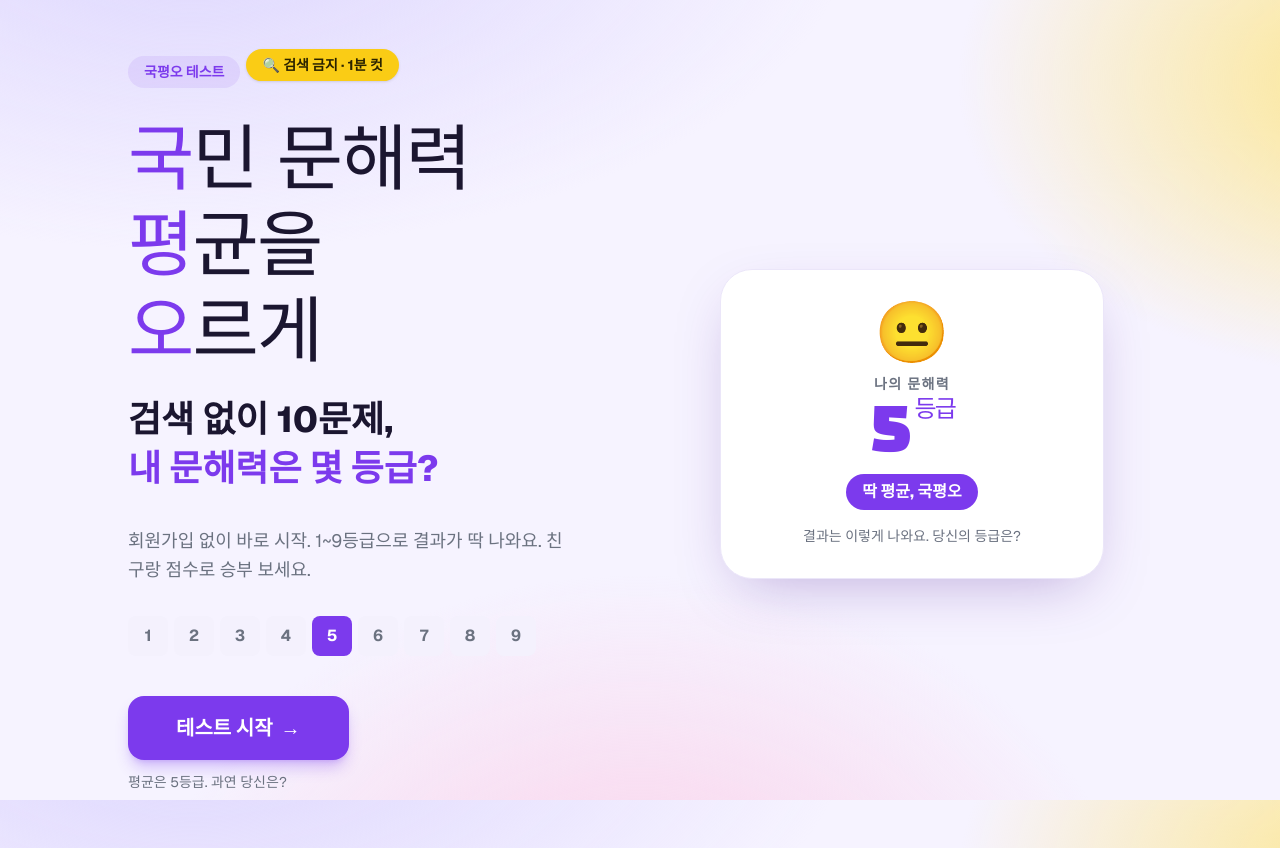
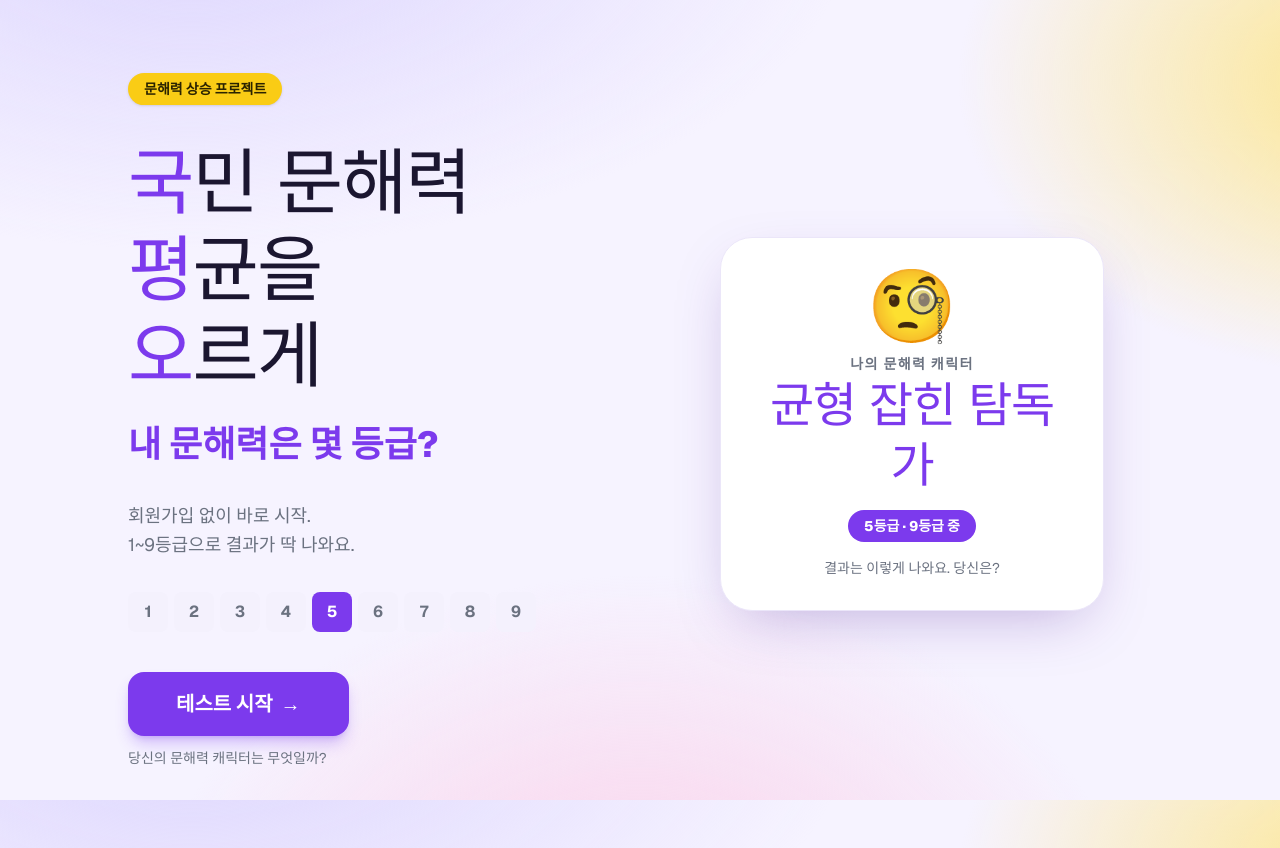
Before and after one commit to min-38/GukPyeongO, a Next.js app: page / in a window 1280 px wide. Built offline with nearby package versions, Linux system fonts and the light colour scheme.

Commit message:
[#32][feat] 결과 화면 페르소나 중심 개편 + 부정 표현 제거
https://github.com/min-38/GukPyeongO/issues/32

```diff
--- a/app/(app)/page.tsx
+++ b/app/(app)/page.tsx
@@ -7,11 +7,8 @@ export default function Home() {
       <div className="flex flex-1 flex-col lg:flex-none">
         <div className="flex flex-1 flex-col items-center justify-center gap-7 text-center lg:flex-none lg:items-start lg:gap-8 lg:text-left">
           <div className="flex flex-wrap items-center justify-center gap-1.5 lg:justify-start">
-            <span className="rounded-full bg-brand/10 px-4 py-1.5 text-sm font-bold text-brand">
-              국평오 테스트
-            </span>
             <span className="animate-float inline-flex items-center gap-1.5 rounded-full bg-accent px-4 py-1.5 text-sm font-bold text-accent-foreground shadow-sm">
-              🔍 검색 금지 · 1분 컷
+              문해력 상승 프로젝트
             </span>
           </div>
 
@@ -24,15 +21,12 @@ export default function Home() {
               <span className="text-brand">오</span>르게
             </h1>
             <p className="text-2xl font-extrabold leading-snug lg:text-4xl">
-              검색 없이 10문제,
-              <br />
               <span className="text-brand">내 문해력은 몇 등급?</span>
             </p>
           </div>
 
           <p className="max-w-xs text-base leading-relaxed text-muted lg:max-w-md lg:text-lg">
-            회원가입 없이 바로 시작. 1~9등급으로 결과가 딱 나와요. 친구랑 점수로
-            승부 보세요.
+            회원가입 없이 바로 시작.<br /> 1~9등급으로 결과가 딱 나와요.
           </p>
 
           <div className="flex flex-wrap items-center justify-center gap-1.5 lg:justify-start">
@@ -59,25 +53,25 @@ export default function Home() {
           <span className="transition-transform group-hover:translate-x-1">→</span>
         </Link>
         <p className="mt-3 text-center text-xs text-muted lg:text-left lg:text-sm">
-          평균은 5등급. 과연 당신은?
+          당신의 문해력 캐릭터는 무엇일까?
         </p>
       </div>
 
       {/* 오른쪽: 데스크톱 전용 비주얼 (샘플 결과 카드) */}
       <div className="hidden lg:flex lg:items-center lg:justify-center">
         <div className="animate-float w-full max-w-sm rounded-[2rem] border border-border bg-surface p-8 text-center shadow-[0_20px_60px_-20px_rgba(76,29,149,0.35)]">
-          <span className="text-6xl">😐</span>
+          <span className="text-7xl">🧐</span>
           <p className="mt-3 text-sm font-bold tracking-widest text-muted">
-            나의 문해력
+            나의 문해력 캐릭터
           </p>
-          <p className="font-display text-7xl leading-none tracking-tight text-brand">
-            5<span className="ml-1 align-top text-2xl">등급</span>
+          <p className="mt-1 font-display text-5xl leading-tight tracking-tight text-brand">
+            균형 잡힌 탐독가
           </p>
-          <p className="mt-2 inline-block rounded-full bg-brand px-4 py-1.5 text-base font-extrabold text-brand-foreground">
-            딱 평균, 국평오
+          <p className="mt-3 inline-block rounded-full bg-brand px-4 py-1.5 text-sm font-extrabold text-brand-foreground">
+            5등급 · 9등급 중
           </p>
           <p className="mt-4 text-sm text-muted">
-            결과는 이렇게 나와요. 당신의 등급은?
+            결과는 이렇게 나와요. 당신은?
           </p>
         </div>
       </div>
--- a/app/(app)/result/page.tsx
+++ b/app/(app)/result/page.tsx
@@ -49,7 +49,7 @@ export default function ResultPage() {
   async function handleShare() {
     if (!result) return;
     const url = window.location.origin;
-    const text = `국평오 테스트 결과: ${result.grade}등급 "${result.title}"! 검색 없이 10문제, 당신의 문해력은?`;
+    const text = `국평오 테스트: 내 문해력 캐릭터는 "${result.title}" (${result.grade}등급)! 당신은?`;
 
     if (typeof navigator !== "undefined" && navigator.share) {
       try {
@@ -95,22 +95,21 @@ export default function ResultPage() {
      {/* 왼쪽 위: 등급·통계·공유 카드 */}
      <div className="lg:col-start-1 lg:row-start-1 lg:rounded-[2rem] lg:border lg:border-border lg:bg-surface lg:p-8 lg:shadow-[0_20px_60px_-20px_rgba(76,29,149,0.35)]">
       <div className="animate-pop flex flex-col items-center text-center">
-        <span className="text-6xl">{theme.emoji}</span>
+        <span className="text-7xl">{theme.emoji}</span>
         <p className="mt-3 text-sm font-bold tracking-widest text-muted">
-          나의 문해력
+          나의 문해력 캐릭터
         </p>
         <p
-          className="font-display text-[5.5rem] leading-none tracking-tight"
+          className="mt-1 font-display text-5xl leading-tight tracking-tight lg:text-6xl"
           style={{ color: theme.color }}
         >
-          {result.grade}
-          <span className="ml-1 align-top text-3xl">등급</span>
+          {result.title}
         </p>
         <p
-          className="mt-1 rounded-full px-5 py-2 text-lg font-extrabold text-white"
+          className="mt-3 rounded-full px-4 py-1.5 text-sm font-extrabold text-white"
           style={{ backgroundColor: theme.color }}
         >
-          {result.title}
+          {result.grade}등급 · 9등급 중
         </p>
         <p className="mt-4 max-w-xs text-base text-muted">{theme.blurb}</p>
       </div>
--- a/app/layout.tsx
+++ b/app/layout.tsx
@@ -14,7 +14,7 @@ const geistMono = Geist_Mono({
 
 const title = "국평오 테스트 — 검색 없이 10문제";
 const description =
-  "검색 없이 10문제. 당신의 문해력은 몇 등급? 친구와 점수로 승부 보세요.";
+  "검색 없이 10문제. 당신의 문해력은 몇 등급?";
 
 export const metadata: Metadata = {
   title,
--- a/app/lib/quiz.ts
+++ b/app/lib/quiz.ts
@@ -177,36 +177,36 @@ export interface AdminReport extends Report {
   questionPrompt: string;
 }
 
-// 등급별 칭호 (톤앤매너: 놀리되 모욕하지 않기)
+// 등급별 페르소나(캐릭터/별명) — 결과 화면의 메인. 톤: 성장/도전, 모욕 금지.
 export const GRADE_TITLES: Record<number, string> = {
-  1: "국평오 정복자",
-  2: "공지문 마스터",
-  3: "사흘 완벽 이해",
-  4: "금일 안정권",
-  5: "딱 평균, 국평오",
-  6: "가끔 흔들리는 중",
-  7: "금일에서 흔들림",
-  8: "공지문 생존 위기",
-  9: "사흘 피해자 모임",
+  1: "어휘 마스터",
+  2: "문해력 우등생",
+  3: "어휘 수집가",
+  4: "성장형 독서가",
+  5: "균형 잡힌 탐독가",
+  6: "문해력 새싹",
+  7: "도전하는 새내기",
+  8: "어휘 탐험가",
+  9: "무한 성장 캐릭터",
 };
 
 // 등급별 시각 테마 (결과 화면 표현용 — 컬러/이모지/한줄평)
 export interface GradeTheme {
-  color: string; // 큰 등급 숫자·강조 컬러
+  color: string; // 페르소나 이름·강조 컬러
   emoji: string;
-  blurb: string; // 가벼운 한줄평 (모욕 금지)
+  blurb: string; // 가벼운 한줄평 (성장/도전 톤, 모욕 금지)
 }
 
 const GRADE_THEMES: Record<number, GradeTheme> = {
-  1: { color: "#f59e0b", emoji: "🏆", blurb: "검색 없이 이 정도면 진짜 고수." },
-  2: { color: "#10b981", emoji: "🎉", blurb: "공지문 정도는 가뿐하네요." },
+  1: { color: "#f59e0b", emoji: "🦉", blurb: "검색 없이 이 정도면 진짜 고수." },
+  2: { color: "#10b981", emoji: "🎓", blurb: "공지문 정도는 가뿐하죠." },
   3: { color: "#14b8a6", emoji: "✨", blurb: "사흘이 며칠인지 확실히 아는 사람." },
-  4: { color: "#6366f1", emoji: "🙂", blurb: "안정권. 살짝만 더 가면 상위권." },
-  5: { color: "#7c3aed", emoji: "😐", blurb: "딱 평균, 그래서 국평오." },
-  6: { color: "#f97316", emoji: "😅", blurb: "가끔 헷갈리는 그 느낌 아니까." },
-  7: { color: "#fb7185", emoji: "😬", blurb: "'금일'에서 한 번 흔들렸죠?" },
-  8: { color: "#ef4444", emoji: "🫠", blurb: "공지문이 좀 어려웠나 봐요." },
-  9: { color: "#dc2626", emoji: "😭", blurb: "괜찮아요, 다시 도전하면 됩니다." },
+  4: { color: "#6366f1", emoji: "🚀", blurb: "상위권이 코앞! 조금만 더." },
+  5: { color: "#7c3aed", emoji: "🧐", blurb: "딱 중간, 여기서부터 치고 올라가요." },
+  6: { color: "#f97316", emoji: "🌱", blurb: "감 잡는 중. 가능성이 보여요." },
+  7: { color: "#fb7185", emoji: "🐣", blurb: "한 끗 차이! 다시 보면 보여요." },
+  8: { color: "#ef4444", emoji: "📚", blurb: "새로운 단어를 만나는 중, 그게 성장." },
+  9: { color: "#dc2626", emoji: "🔥", blurb: "시작이 반! 올라갈 일만 남았어요." },
 };
 
 export function gradeTheme(grade: number): GradeTheme {
```
